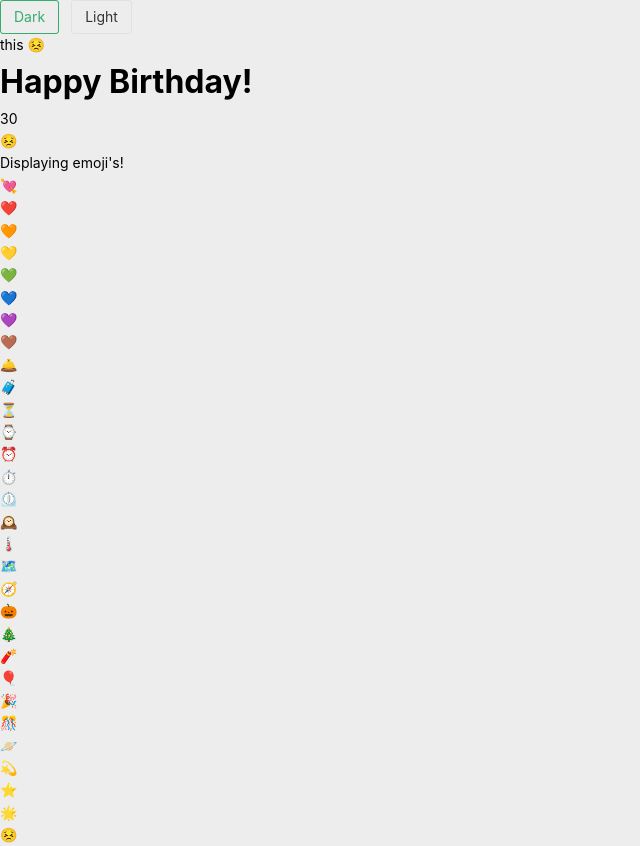
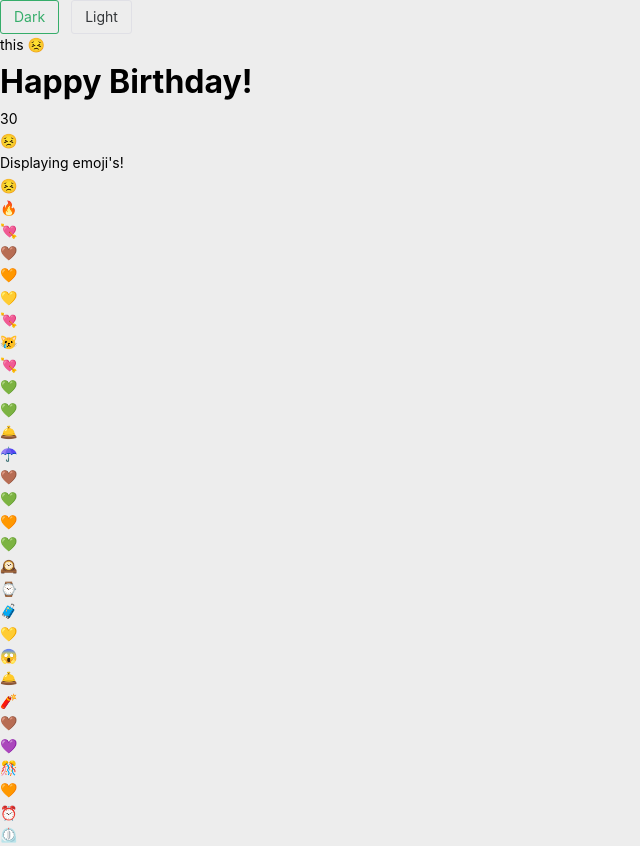
Before and after one commit to SamG06/where-emoji, a Vue app: page /play in a window 1280 px wide. Shown: the whole page, without its empty margins (0-640 px from the left). Built offline with nearby package versions, Linux system fonts and the light colour scheme.

Commit message:
update: Added shuffling and multiplied the array
Shuffling and copying the array over and over into one big array
to allow emoji to appear more than once, if it is not the one the
user is supposed to find.

```diff
--- a/src/components/EmojiBox/EmojiBox.vue
+++ b/src/components/EmojiBox/EmojiBox.vue
@@ -43,11 +43,23 @@ const emojiStore = useEmojiOptionStore();
 const emojiToFind = emojiStore.singleEmoji;
 
 // eslint-disable-next-line max-len
-const emojiNotToFind = emojiStore.allRandomButThisEmoji(emojiToFind).slice(0, props.mode.amount - 1);
+const emojiNotToFind = emojiStore.allRandomButThisEmoji(emojiToFind);
 
-emojiNotToFind.push(emojiToFind);
+const makeRepeated = (arr, repeats) => Array.from({ length: repeats }, () => arr).flat();
 
-const displayingEmoji = emojiNotToFind;
+const notToFindShuffle = makeRepeated(emojiNotToFind, 10);
+
+// shuffle emoji
+for (let i = notToFindShuffle.length - 1; i > 0; i += -1) {
+  const j = Math.floor(Math.random() * (i + 1));
+  const temp = notToFindShuffle[i];
+  notToFindShuffle[i] = emojiNotToFind[j];
+  notToFindShuffle[j] = temp;
+}
+
+notToFindShuffle.unshift(emojiToFind);
+
+const displayingEmoji = notToFindShuffle.slice(0, props.mode.amount);
 
 </script>
 
```
